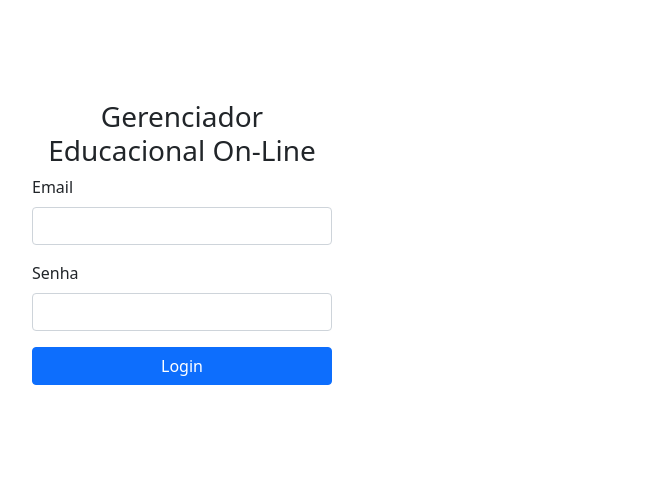
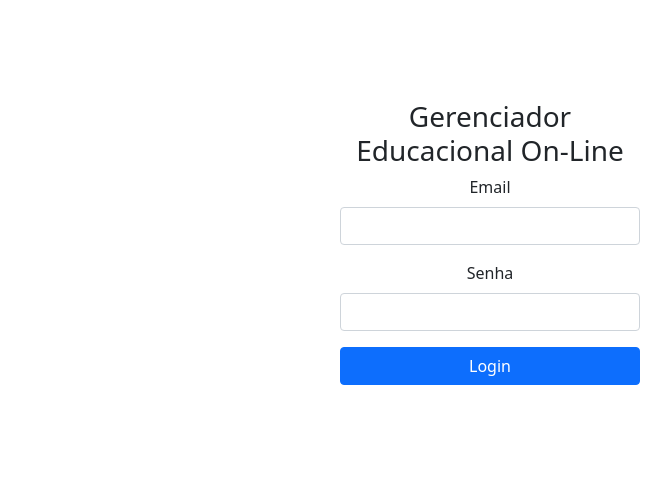
Before and after one commit to denysrichter4/Projeto_integrador-geo, a Flask app: page /login/ in a window 1280 px wide. Shown: the top 484 px of the page, without its empty margins (150-821 px from the left). Run offline with Flask 2, Linux system fonts and the light colour scheme; some libraries are stand-ins or nearby versions.

Commit message:
atualizacao das paginas

```diff
--- a/templates/login.html
+++ b/templates/login.html
@@ -1,24 +1,31 @@
 <!doctype html>
-
 <html>
   <head>
     <title>Gerenciador Educacional On-Line</title>
     <link rel="stylesheet" type="text/css" href="{{url_for('static', filename='css/bootstrap.min.css')}}" media="screen">
   </head>
   <body class="body">
-    <div class="container-lg">
-      <form style="padding: 100px;">
-        <h3 style="text-align: center;width: 300px;">Gerenciador Educacional On-Line</h3>
-        <div class="mb-3" style="width: 300px;">
-          <label for="exampleInputEmail1" class="form-label">Email</label>
-          <input type="email" class="form-control" id="exampleInputEmail1">
+    <div class="container-lg" style="text-align: center;">
+      <div class="row align-items-center">
+        <div class="col">
         </div>
-        <div class="mb-3" style="width: 300px;">
-          <label for="exampleInputPassword1" class="form-label">Senha</label>
-          <input type="password" class="form-control" id="exampleInputPassword1">
+        <div class="col">
+          <form style="padding: 100px;text-align: center;">
+            <h3 style="text-align: center;">Gerenciador Educacional On-Line</h3>
+            <div class="mb-3">
+              <label style="text-align: start;" for="exampleInputEmail1" class="form-label">Email</label>
+              <input style="text-align: start;min-width: 300px;" type="email" class="form-control" id="inputEmail">
+            </div>
+            <div class="mb-3">
+              <label style="text-align: start;" for="exampleInputPassword1" class="form-label">Senha</label>
+              <input style="text-align: start;min-width: 300px;" type="password" class="form-control" id="inputPassword">
+            </div>
+            <a style="width: 300px;" class="btn btn-primary" href="{{url_for('sistema')}}" role="button">Login</a>
+          </form>
         </div>
-        <button style="width: 300px;" type="submit" class="btn btn-primary">Login</button>
-      </form>
+        <div class="col">
+        </div>
+      </div>
     </div>
     <link rel="stylesheet" type="text/css" href="{{url_for('static', filename='js/bootstrap.min.js')}}" media="screen">
   </body>
```
Also changed, not shown: templates/index.html (+17 -2 lines).
